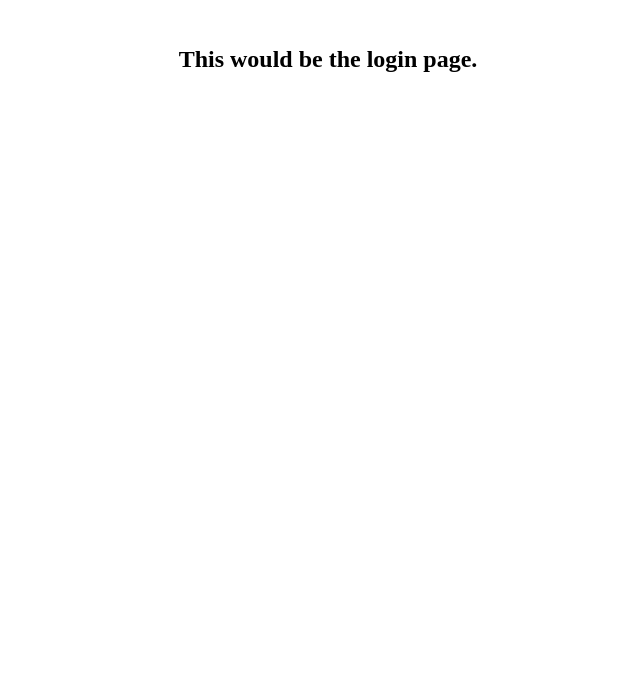
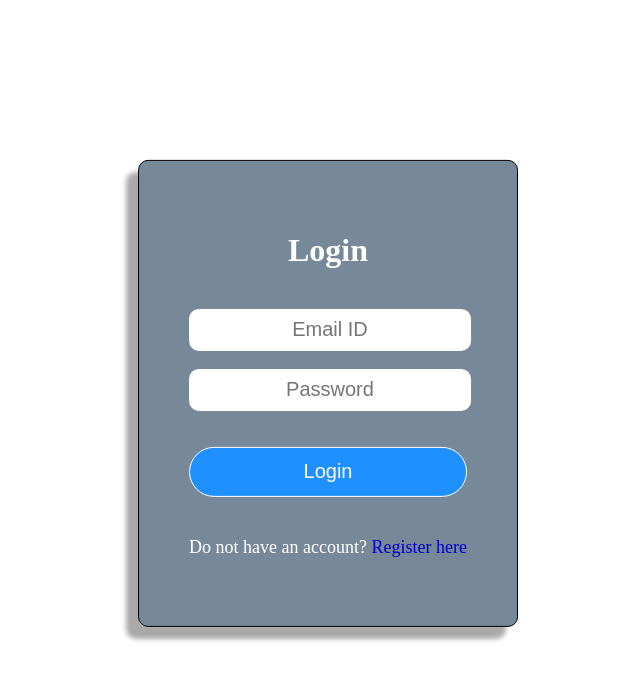
Before and after one commit to MSTC-DA-IICT/B-for-Blog, a Django app: page /login in a window 1280 px wide. Shown: the top 681 px of the page, without its empty margins (312-952 px from the left). Run offline with Django 3.2, Linux system fonts and the light colour scheme.

Commit message:
Added Functionalities to Login page.

```diff
--- a/templates/login.html
+++ b/templates/login.html
@@ -5,11 +5,111 @@
     <meta http-equiv="X-UA-Compatible" content="IE=edge">
     <meta name="viewport" content="width=device-width, initial-scale=1.0">
     <title>Login</title>
+
+    <style>
+        .center{
+
+            position: absolute;
+            padding: 50px;
+            top: 55%;
+            left: 50%;
+            transform: translate(-50%, -60%);
+            background:lightslategrey;
+            font-family: "Malgun Gothic";
+            border-radius: 10px;
+            border: 1px solid;
+            box-shadow: -12px 12px 5px darkgrey;
+
+
+        }
+
+        .inputs input{
+
+            width: 100%;
+            height: 40px;
+            border: none;
+            border-radius: 10px;
+            text-align: center;
+            font-size: 20px;
+
+        }
+
+        .sub_btn{
+
+            width: 100%;
+            height: 50px;
+            border: 1px solid;
+            border-radius: 50px;
+            background: dodgerblue;
+            color: white;
+            font-size: 20px;
+            cursor: pointer;
+
+        }
+
+        .sub_btn:hover{
+
+            border-color: dodgerblue;
+            transition: .2s;
+
+        }
+
+        .register{
+
+            margin-top: 40px;
+            text-align: center;
+            font-size: 18px;
+            color: white;
+
+        }
+
+        .register a{
+
+            color: mediumblue;
+            text-decoration: none;
+
+        }
+
+        .register a:hover{
+
+            color: blue;
+            text-decoration: underline;
+
+        }
+
+    </style>
+
 </head>
 <body>
-    <center>
+
+    <div class="center">
+        <h1 style="text-align: center; color: white">Login</h1>
         <br>
-        <h2>This would be the login page.</h2>
-    </center>
+        <form action="" method="post">
+            {% csrf_token %}
+            <div class = "inputs">
+
+                <input type="email" name = "email" placeholder="Email ID" required>
+                <br>
+                <br>
+                <input type="password" name = "password" placeholder="Password" required>
+
+            </div>
+
+            <br>
+            <br>
+            <button class="sub_btn" type="submit" name="Login">Login</button>
+        </form>
+
+        <div class="register">
+            <p>
+                Do not have an account?
+
+                <a href="">Register here</a>
+
+            </p>
+        </div>
+    </div>
+
 </body>
 </html>
```
